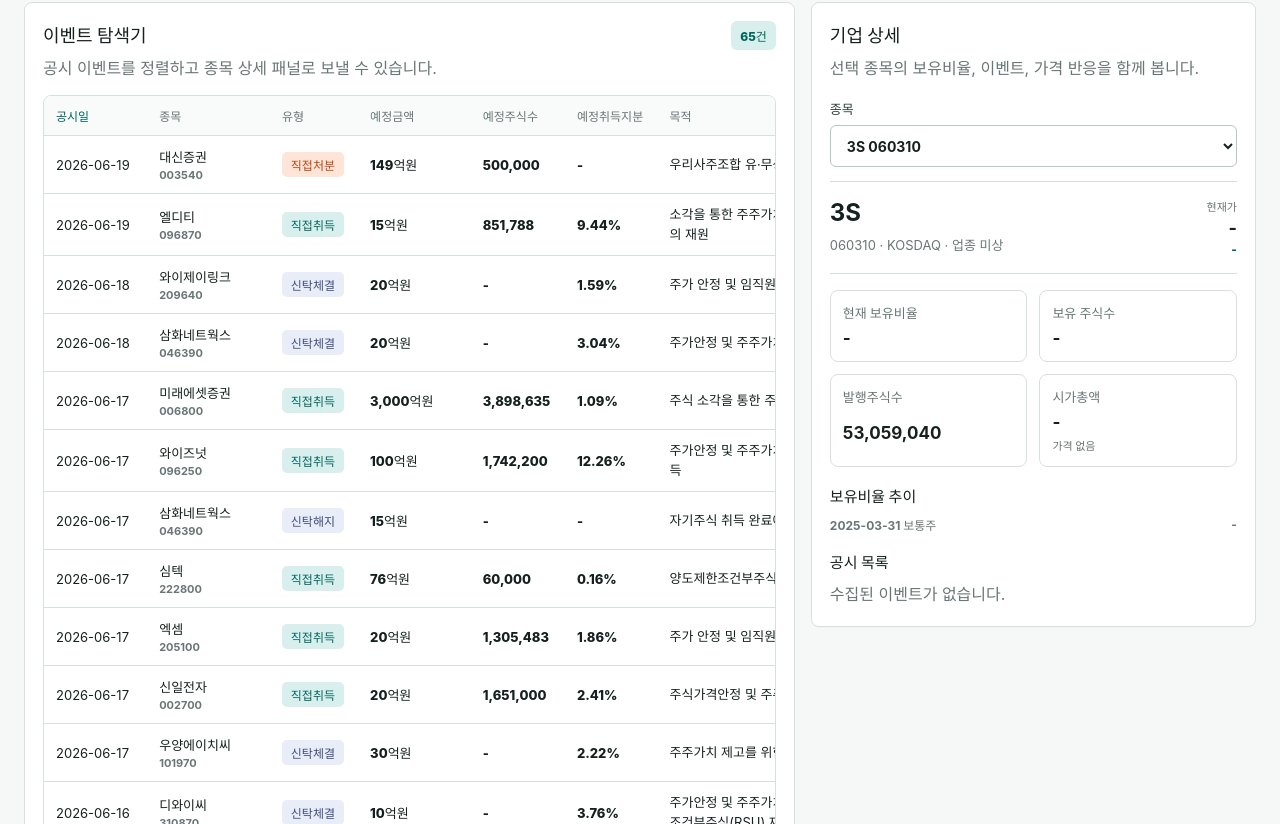
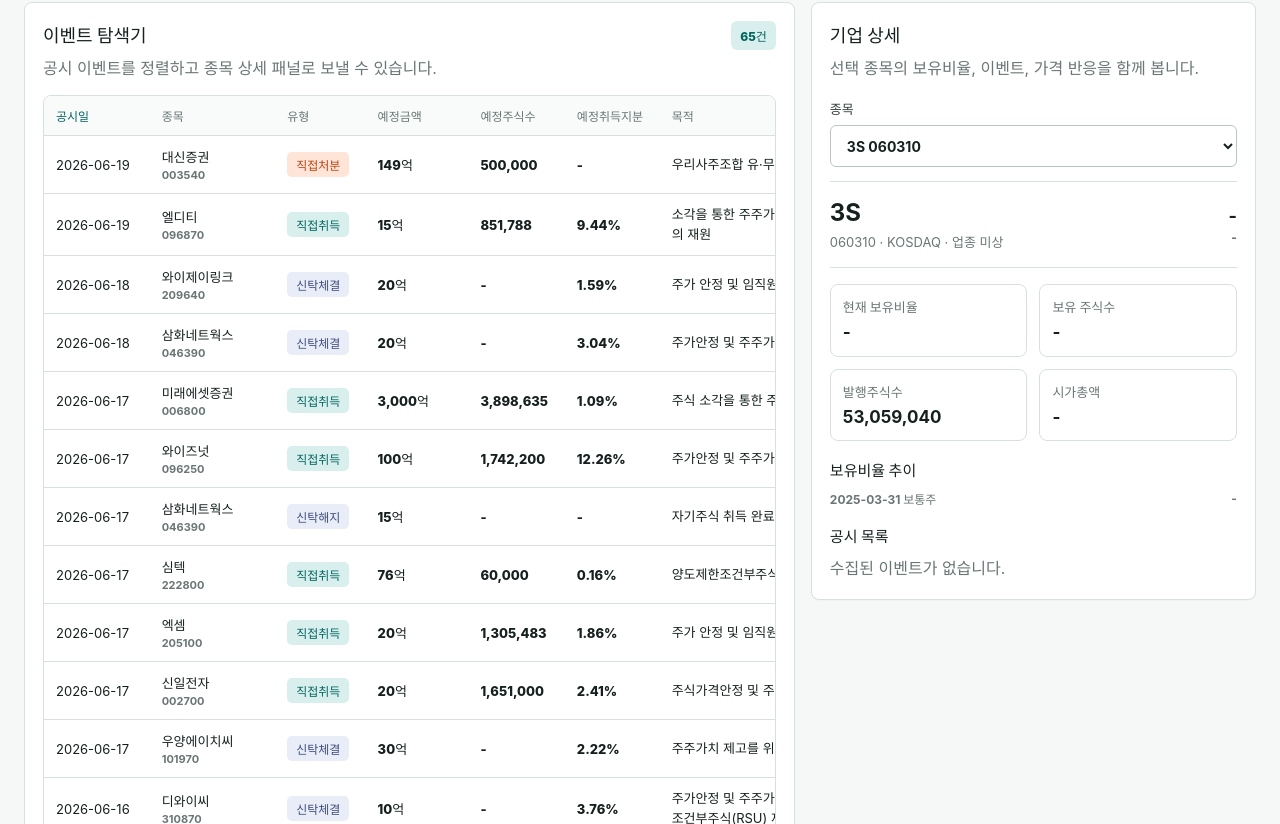
Before and after one commit to ducklove/buybacks, a React (Vite) app: page / in a window 1280 px wide. Shown: the part 1036-1860 px from the top of the page. Built offline with nearby package versions, Linux system fonts and the light colour scheme.

Commit message:
Remove won labels from currency UI

```diff
--- a/src/components/CompanyDetail.tsx
+++ b/src/components/CompanyDetail.tsx
@@ -123,15 +123,6 @@
         <div>
           <span>시가총액</span>
           <strong>{formatMarketCapKRW(currentMarketCap.amount)}</strong>
-          {currentMarketCap.amount !== null && currentMarketCap.close !== null && currentMarketCap.priceDate !== null ? (
-            <small>
-              {currentMarketCap.priceDate} 종가 {formatNumber(currentMarketCap.close)}원
-            </small>
-          ) : currentMarketCap.close !== null && currentMarketCap.issuedShares === null ? (
-            <small>발행주식수 없음</small>
-          ) : (
-            <small>가격 없음</small>
-          )}
         </div>
       </div>
 
@@ -187,13 +178,32 @@
 }
 
 function CurrentPrice({ latestPrice }: { latestPrice: LatestPriceSnapshot | undefined }) {
+  const priceChange = latestPriceChange(latestPrice?.change_rate);
   return (
     <div className="company-price">
-      <span>현재가</span>
-      <strong>{latestPrice ? `${formatNumber(latestPrice.close)}원` : "-"}</strong>
-      <small>{formatSignedPercent(latestPrice?.change_rate)}</small>
+      <strong>{formatNumber(latestPrice?.close)}</strong>
+      <small className={`price-change ${priceChange.className}`}>{priceChange.label}</small>
     </div>
   );
+}
+
+function latestPriceChange(value: number | null | undefined) {
+  if (value === null || value === undefined || Number.isNaN(value)) {
+    return { className: "price-change-flat", label: "-" };
+  }
+  if (value <= -0.3) {
+    return { className: "price-change-down limit-change", label: `▼ ${formatSignedPercent(value)}` };
+  }
+  if (value < 0) {
+    return { className: "price-change-down", label: `▽ ${formatSignedPercent(value)}` };
+  }
+  if (value >= 0.3) {
+    return { className: "price-change-up limit-change", label: `▲ ${formatSignedPercent(value)}` };
+  }
+  if (value > 0) {
+    return { className: "price-change-up", label: `△ ${formatSignedPercent(value)}` };
+  }
+  return { className: "price-change-flat", label: formatSignedPercent(value) };
 }
 
 function DisclosureReaction({ event }: { event: EnrichedEvent }) {
--- a/src/styles.css
+++ b/src/styles.css
@@ -740,12 +740,6 @@
   text-align: right;
 }
 
-.company-price span {
-  color: var(--muted);
-  font-size: 11px;
-  font-weight: 800;
-}
-
 .company-price strong {
   color: var(--ink);
   font-size: 18px;
@@ -754,9 +748,24 @@
 }
 
 .company-price small {
-  color: var(--teal-strong);
   font-size: 12px;
   font-weight: 850;
+}
+
+.price-change-up {
+  color: #c8322b;
+}
+
+.price-change-down {
+  color: #1f67d8;
+}
+
+.price-change-flat {
+  color: var(--muted);
+}
+
+.limit-change {
+  font-weight: 900;
 }
 
 .detail-metrics {
--- a/src/utils/format.ts
+++ b/src/utils/format.ts
@@ -31,19 +31,19 @@
 export function formatKRW(value: number | null | undefined): string {
   if (value === null || value === undefined || Number.isNaN(value)) return "-";
   const abs = Math.abs(value);
-  if (abs >= 1_0000_0000_0000) return `${formatNumber(Math.round(value / 1_0000_0000_0000))}조원`;
-  if (abs >= 1_0000_0000) return `${formatNumber(Math.round(value / 1_0000_0000))}억원`;
-  return `${formatNumber(value)}원`;
+  if (abs >= 1_0000_0000_0000) return `${formatNumber(Math.round(value / 1_0000_0000_0000))}조`;
+  if (abs >= 1_0000_0000) return `${formatNumber(Math.round(value / 1_0000_0000))}억`;
+  return formatNumber(value);
 }
 
 export function formatMarketCapKRW(value: number | null | undefined): string {
   if (value === null || value === undefined || Number.isNaN(value)) return "-";
   const abs = Math.abs(value);
   if (abs >= 1_0000_0000_0000) {
-    return `${formatNumber(Math.round((value / 1_0000_0000_0000) * 10) / 10)}조원`;
+    return `${formatNumber(Math.round((value / 1_0000_0000_0000) * 10) / 10)}조`;
   }
-  if (abs >= 1_0000_0000) return `${formatNumber(Math.round(value / 1_0000_0000))}억원`;
-  return `${formatNumber(value)}원`;
+  if (abs >= 1_0000_0000) return `${formatNumber(Math.round(value / 1_0000_0000))}억`;
+  return formatNumber(value);
 }
 
 export function formatPercent(value: number | null | undefined, digits = 2): string {
```
Also changed, not shown: 1 other file (tests, documents, lock files or other folders).
